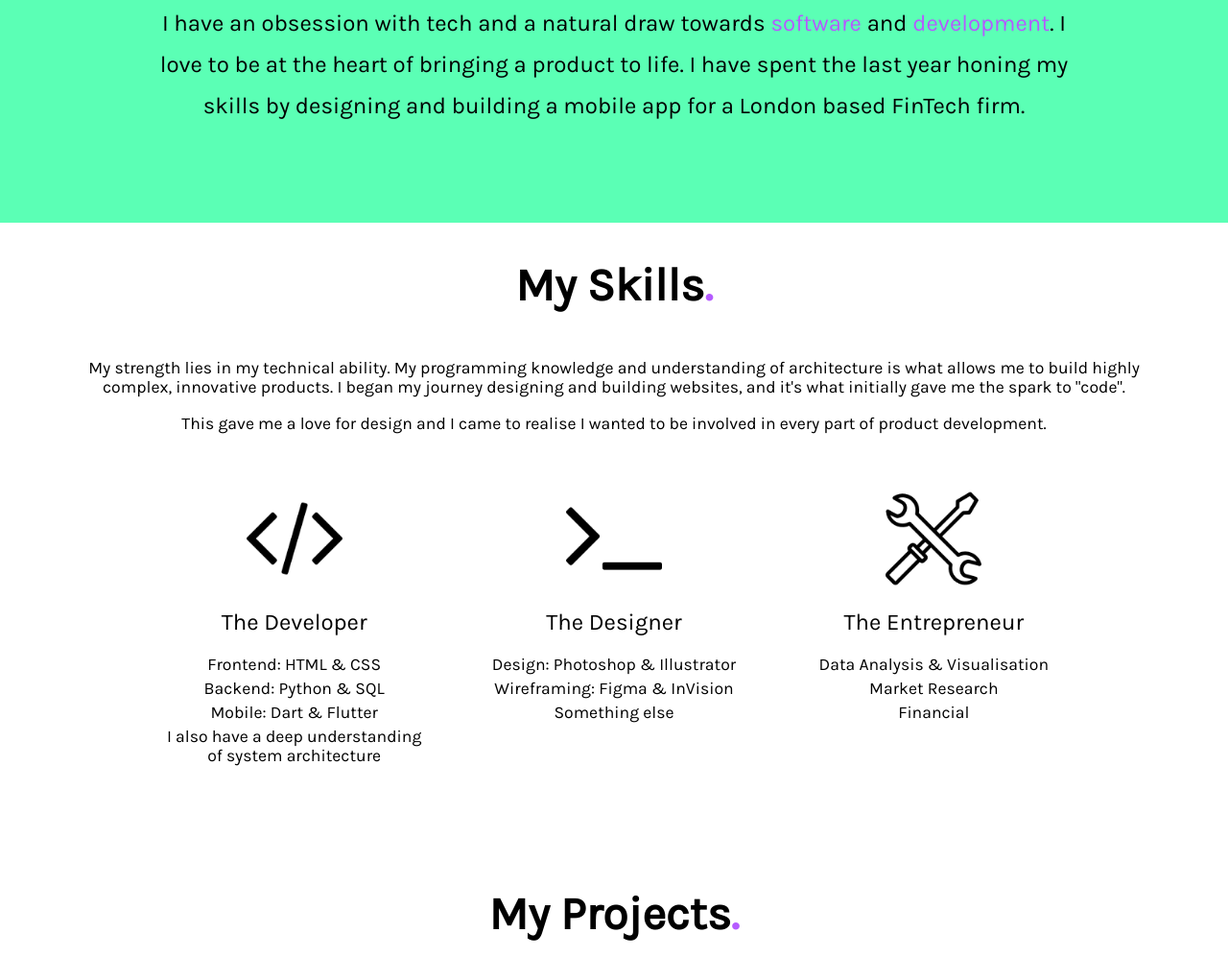
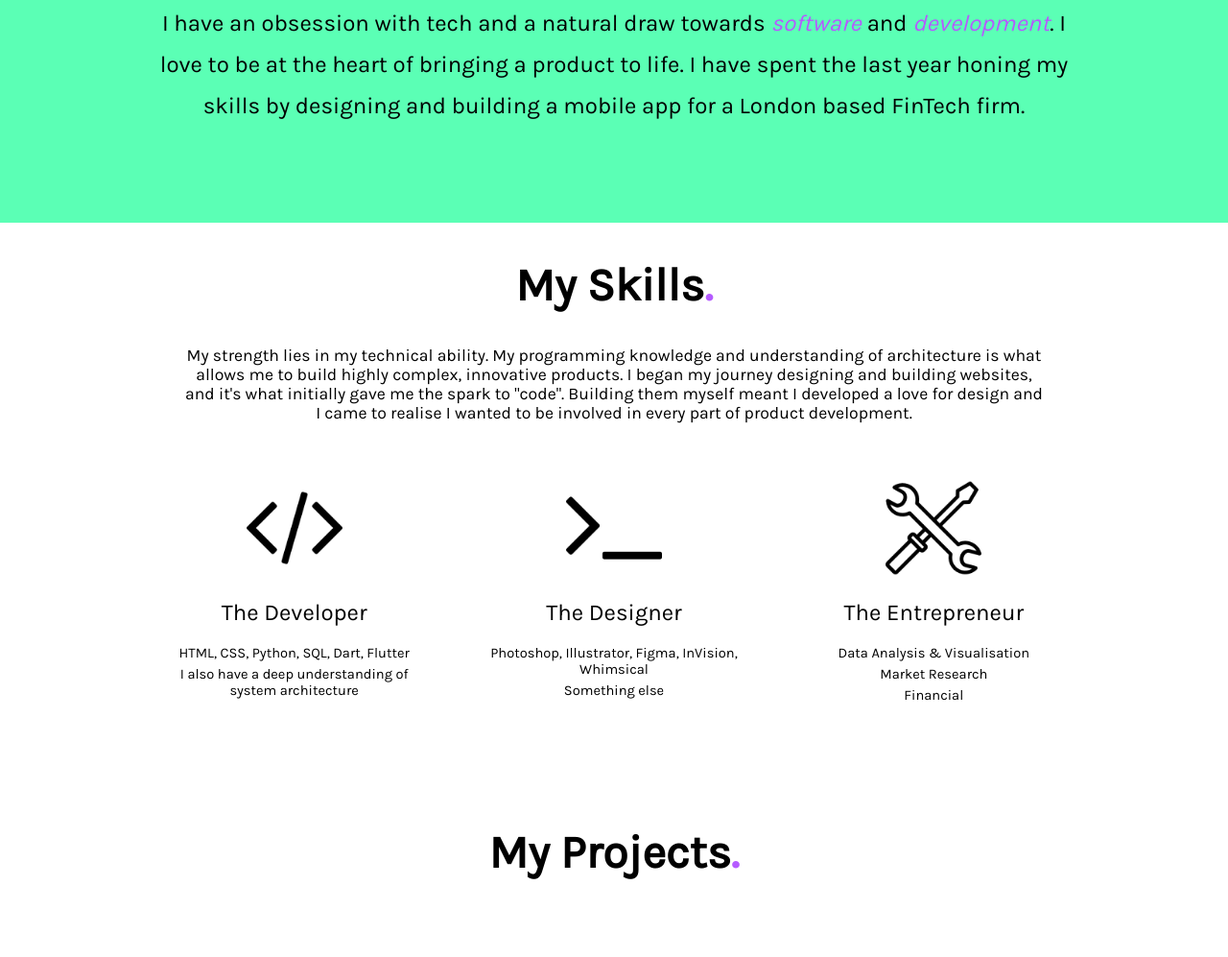
Before and after one commit to jmdibble/dibble-website, a plain HTML site: page index.html in a window 1280 px wide. Shown: the part 697-1694 px from the top of the page at 96% size. Drawn offline with nearby package versions, Linux system fonts and the light colour scheme.

Commit message:
Cleaned code, various design and copy updates

```diff
--- a/index.html
+++ b/index.html
@@ -40,7 +40,7 @@
     <!-- Headline Text -->
     <section class="hellowold">
         <div class="intro-text">
-            <h2 id="obsession">I have an obsession with tech and a natural draw towards <span style="color: #b55bff;">software</span> and <span style="color: #b55bff;">development</span>.
+            <h2 id="obsession">I have an obsession with tech and a natural draw towards <i><span style="color: #b55bff;">software</span></i> and <i><span style="color: #b55bff;">development</span></i>.
               I love to be at the heart of bringing a product to life. I have spent the last year honing my skills by designing and building
               a mobile app for a London based FinTech firm.</h2>
         </div>
@@ -50,30 +50,26 @@
     <section class="how-work" id="how-i-work">
 
         <h1 id="skills-title">My Skills<span style="color: #b55bff;">.</span></h1>
-        <p id="skills-blurb">My strength lies in my technical ability. My programming knowledge and understanding of architecture is what allows me to build highly complex, innovative products. I began my journey designing and building websites, and it's what initially gave me the spark to "code".</p>
-          <p id="skills-blurb">This gave me a love for design and I came to realise I wanted to be involved in every part of product development.</p>
+        <p id="skills-blurb">My strength lies in my technical ability. My programming knowledge and understanding of architecture is what allows me to build highly complex, innovative products. I began my journey designing and building websites, and it's what initially gave me the spark to "code". Building them myself meant I developed a love for design and I came to realise I wanted to be involved in every part of product development.</p>
         <div class="flex-grid-plat">
             <div class="col1">
                 <img src="./images/front-endb.png" id="skills-pic">
                 <h2>The Developer</h2>
-                <p>Frontend: HTML & CSS</p>
-                <p>Backend: Python & SQL</p>
-                <p>Mobile: Dart & Flutter</p>
-                <p>I also have a deep understanding of system architecture</p>
+                <small><p>HTML, CSS, Python, SQL, Dart, Flutter</p>
+                <p>I also have a deep understanding of system architecture</p></small>
             </div>
             <div class="col1">
                 <img src="./images/back-endb.png" id="skills-pic">
                 <h2>The Designer</h2>
-                <p>Design: Photoshop & Illustrator</p>
-                <p>Wireframing: Figma & InVision</p>
-                <p>Something else</p>
+                <small><p>Photoshop, Illustrator, Figma, InVision, Whimsical</p>
+                <p>Something else</p></small>
             </div>
             <div class="col1">
                 <img src="./images/toolsb.png" id="skills-pic">
                 <h2>The Entrepreneur</h2>
-                <p>Data Analysis & Visualisation</p>
+                <small><p>Data Analysis & Visualisation</p>
                 <p>Market Research</p>
-                <p>Financial</p>
+                <p>Financial</p></small>
             </div>
         </div>
     </section>
--- a/style.css
+++ b/style.css
@@ -239,8 +239,8 @@ p {
   padding-bottom: 30px;
 }
 
-/* #skills-blurb {
-  margin: 20px 250px 10px 250px;
+ #skills-blurb {
+  margin: 20px 50px 10px 50px;
   transition-duration: 0.2s;
 }
 
@@ -260,7 +260,7 @@ p {
   #skills-blurb {
     margin: 0 0 50px 0;
   }
-} */
+}
 
 .my-work2 {
     text-align: center;
```
Also changed, not shown: 1 other file.
